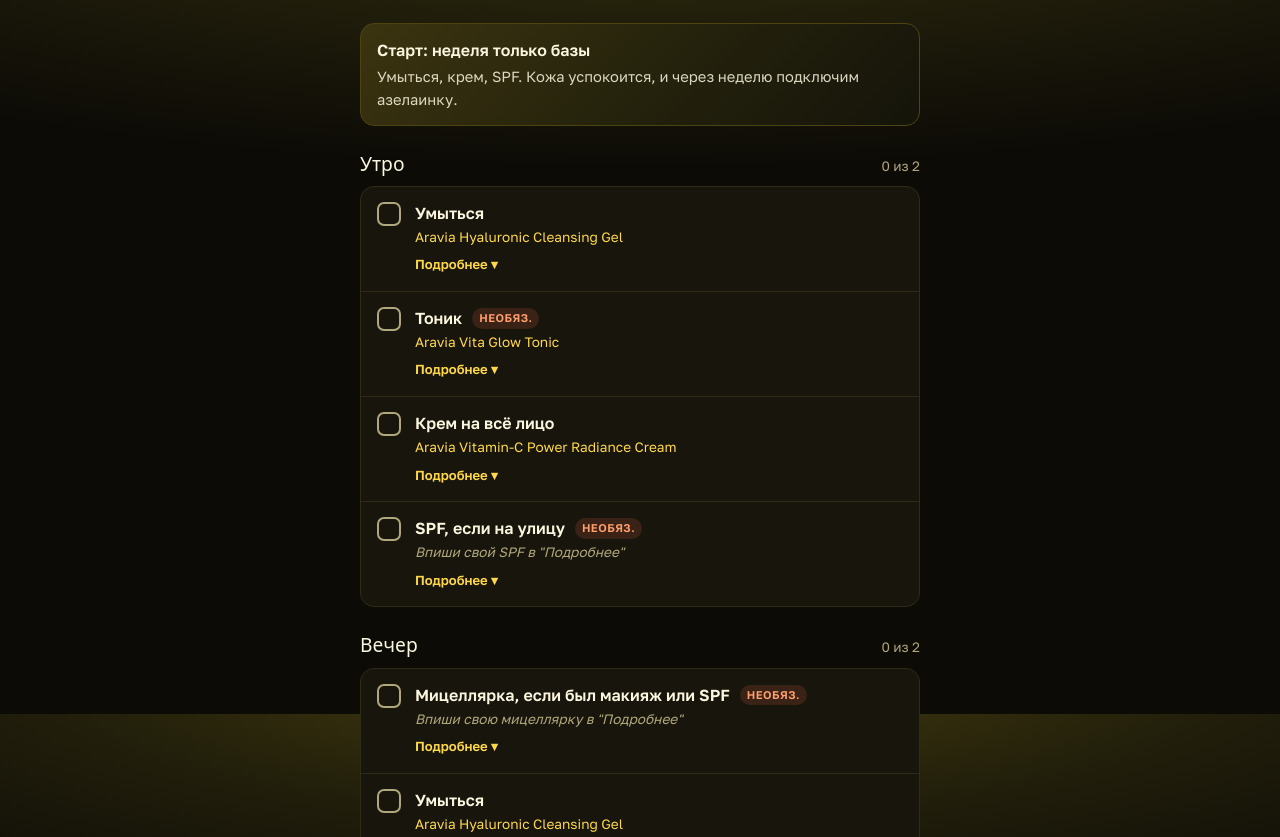
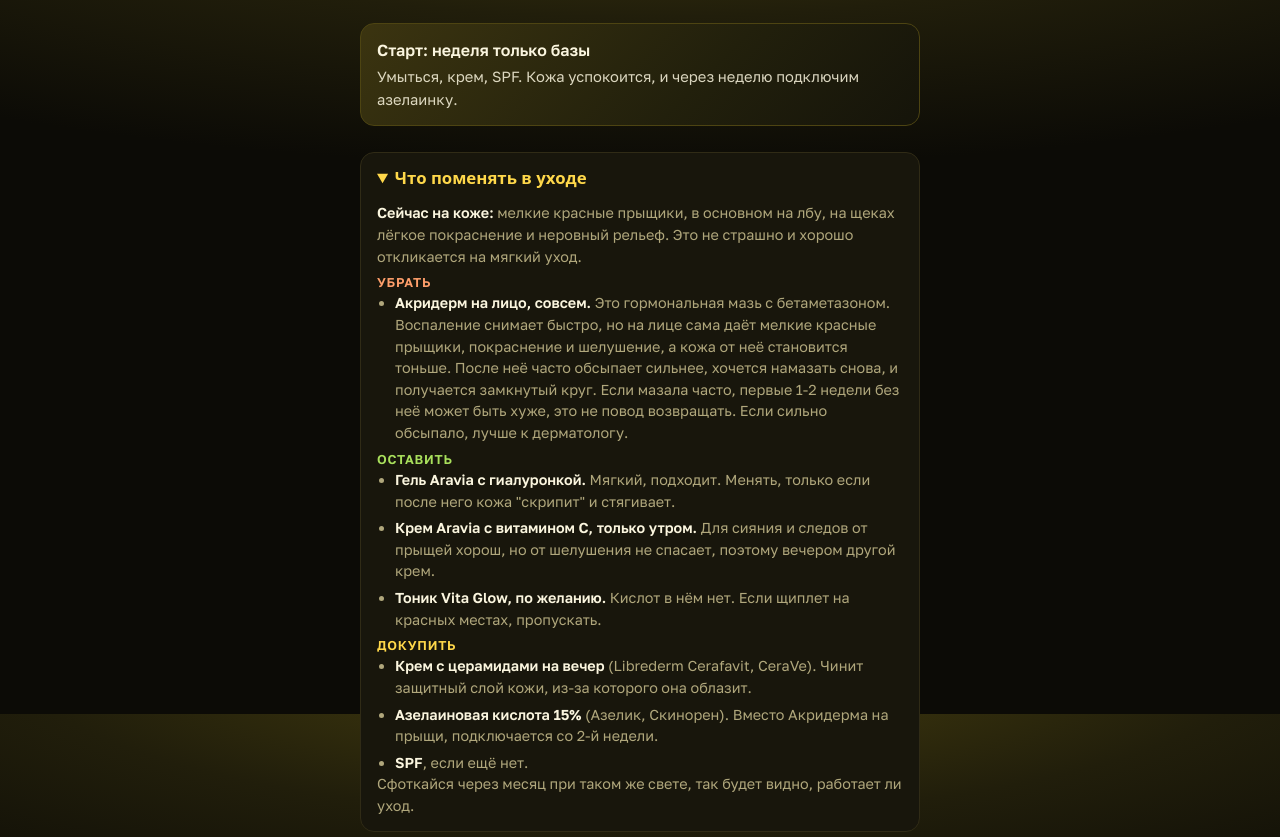
Before and after one commit to SofaLeya/asya-uhod, a plain HTML site: page index.html in a window 1280 px wide. Shown: the part 86-923 px from the top of the page. Drawn offline with Linux system fonts and the light colour scheme; a web font is replaced by a local one.

Commit message:
Блок: что убрать, оставить и докупить
Co-Authored-By: Claude Opus 5.5 <noreply@anthropic.com>
Claude-Session: https://claude.ai/code/session_01NLXhvJjZL9Rc6QmTQU21oR

```diff
--- a/index.html
+++ b/index.html
@@ -84,6 +84,10 @@ ol li:not([hidden]) ~ li:not([hidden]){border-top:1px solid var(--line)}
 .btns{display:flex;flex-wrap:wrap;gap:8px}
 .reset{background:none;border:1px solid var(--line);color:var(--muted);font:inherit;font-size:.85rem;padding:7px 12px;border-radius:8px;cursor:pointer}
 details.card summary{cursor:pointer;font-weight:600}
+.swap summary{font:500 1.05rem/1.3 var(--display);color:var(--accent)}
+.swap h4{margin:6px 0 0;font-size:.8rem;letter-spacing:.06em;text-transform:uppercase}
+.swap h4.out{color:var(--warn)} .swap h4.keep{color:var(--leaf)} .swap h4.buy{color:var(--accent)}
+.swap p b{color:var(--fg)}
 details.card[open] summary{margin-bottom:6px}
 </style>
 </head>
@@ -98,6 +102,28 @@ details.card[open] summary{margin-bottom:6px}
     <span class="big" id="ph-title"></span>
     <span class="sub" id="ph-note"></span>
   </div>
+
+  <details class="card swap" open>
+    <summary>Что поменять в уходе</summary>
+    <p><b>Сейчас на коже:</b> мелкие красные прыщики, в основном на лбу, на щеках лёгкое покраснение и неровный рельеф. Это не страшно и хорошо откликается на мягкий уход.</p>
+    <h4 class="out">Убрать</h4>
+    <ul>
+      <li><b>Акридерм на лицо, совсем.</b> Это гормональная мазь с бетаметазоном. Воспаление снимает быстро, но на лице сама даёт мелкие красные прыщики, покраснение и шелушение, а кожа от неё становится тоньше. После неё часто обсыпает сильнее, хочется намазать снова, и получается замкнутый круг. Если мазала часто, первые 1-2 недели без неё может быть хуже, это не повод возвращать. Если сильно обсыпало, лучше к дерматологу.</li>
+    </ul>
+    <h4 class="keep">Оставить</h4>
+    <ul>
+      <li><b>Гель Aravia с гиалуронкой.</b> Мягкий, подходит. Менять, только если после него кожа "скрипит" и стягивает.</li>
+      <li><b>Крем Aravia с витамином С, только утром.</b> Для сияния и следов от прыщей хорош, но от шелушения не спасает, поэтому вечером другой крем.</li>
+      <li><b>Тоник Vita Glow, по желанию.</b> Кислот в нём нет. Если щиплет на красных местах, пропускать.</li>
+    </ul>
+    <h4 class="buy">Докупить</h4>
+    <ul>
+      <li><b>Крем с церамидами на вечер</b> (Librederm Cerafavit, CeraVe). Чинит защитный слой кожи, из-за которого она облазит.</li>
+      <li><b>Азелаиновая кислота 15%</b> (Азелик, Скинорен). Вместо Акридерма на прыщи, подключается со 2-й недели.</li>
+      <li><b>SPF</b>, если ещё нет.</li>
+    </ul>
+    <p>Сфоткайся через месяц при таком же свете, так будет видно, работает ли уход.</p>
+  </details>
 
   <section>
     <div class="sec-head"><h2>Утро</h2><span class="count" id="c-am"></span></div>
@@ -155,7 +181,7 @@ details.card[open] summary{margin-bottom:6px}
     <h3>Главные правила</h3>
     <ul>
       <li><b>Пока убрать:</b> скрабы, кислотные пилинги, спиртовые лосьоны, зубную пасту на прыщи. Они сушат, и кожа облазит ещё сильнее.</li>
-      <li><b>Акридерм на лицо не мазать.</b> В нём гормон (бетаметазон). На лице он сам может вызывать прыщи, шелушение и истончение кожи, а после отмены кожа часто обсыпает сильнее. На воспалённый прыщ лучше точечно азелаинку.</li>
+      <li><b>Акридерм на лицо не мазать</b> (почему, написано вверху). На воспалённый прыщ лучше точечно азелаинку.</li>
       <li><b>Прыщи не давить</b>, иначе останутся пятна и ямки.</li>
       <li><b>Новые средства по одному</b>, раз в неделю-две. Сначала пробник на шее сбоку, не за ухом.</li>
       <li>Наволочку менять раз в 2-3 дня, телефон протирать.</li>
--- a/sw.js
+++ b/sw.js
@@ -1,4 +1,4 @@
-const C="asya-v1", F=["./","index.html","manifest.webmanifest","icon-192.png","icon-512.png","apple-touch-icon.png"];
+const C="asya-v2", F=["./","index.html","manifest.webmanifest","icon-192.png","icon-512.png","apple-touch-icon.png"];
 self.addEventListener("install",e=>{self.skipWaiting();e.waitUntil(caches.open(C).then(c=>c.addAll(F)));});
 self.addEventListener("activate",e=>e.waitUntil(caches.keys().then(ks=>Promise.all(ks.filter(k=>k!==C).map(k=>caches.delete(k)))).then(()=>self.clients.claim())));
 self.addEventListener("fetch",e=>{if(e.request.method!=="GET")return;e.respondWith(fetch(e.request).then(r=>{const cp=r.clone();caches.open(C).then(c=>c.put(e.request,cp));return r;}).catch(()=>caches.match(e.request)));});
```
